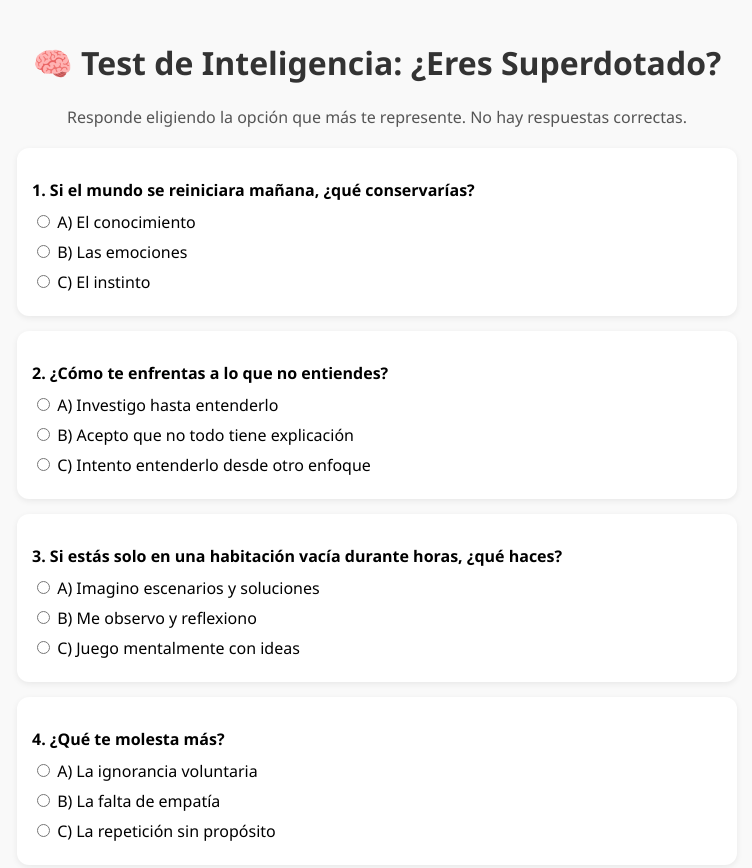
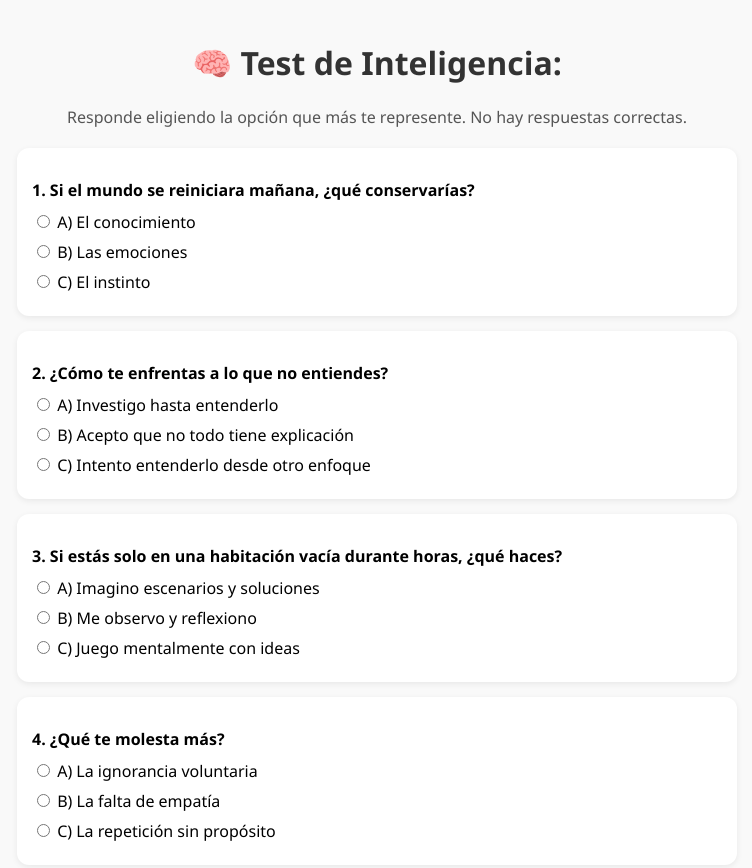
Before and after one commit to adrianrs928222/Test-de-inteligencia, a plain HTML site: page index.html in a window 1280 px wide. Shown: the top 868 px of the page, without its empty margins (263-1015 px from the left). Drawn offline with nearby package versions, Linux system fonts and the light colour scheme.

Commit message:
index.html

```diff
--- a/index.html
+++ b/index.html
@@ -8,7 +8,7 @@
 </head>
 <body>
   <main class="container">
-    <h1>🧠 Test de Inteligencia: ¿Eres Superdotado?</h1>
+    <h1>🧠 Test de Inteligencia:</h1>
     <form id="intelligenceTest">
       <p class="intro">Responde eligiendo la opción que más te represente. No hay respuestas correctas.</p>
 
```
